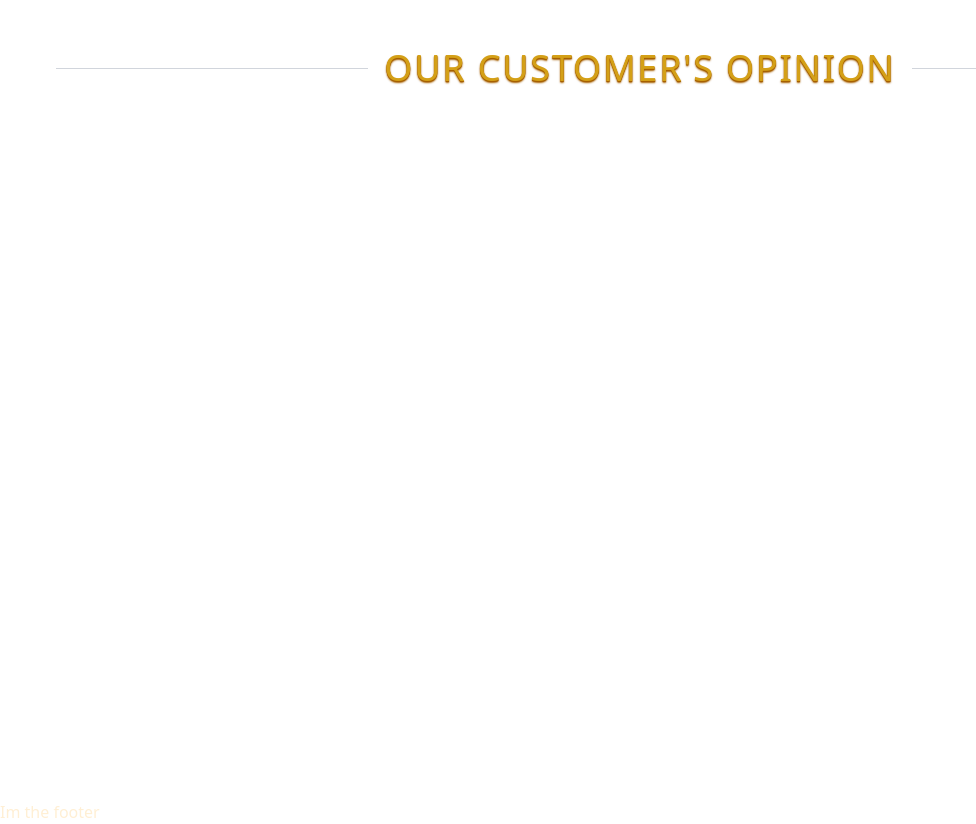
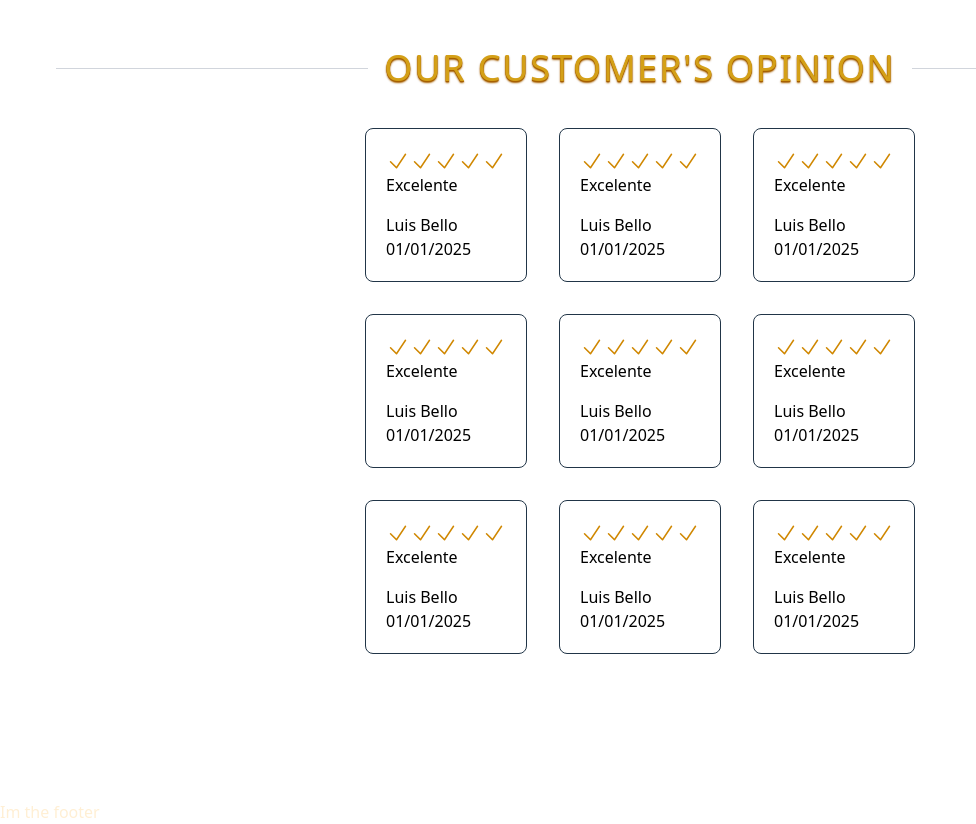
Before and after one commit to LuisBell0/rey-sampoll-barbershop, a Vue app: page / in a window 1280 px wide. Shown: the part 2420-3244 px from the top of the page, without its empty margins (0-976 px from the left). Built offline with nearby package versions, Linux system fonts and the light colour scheme.

Commit message:
Created review card component.

```diff
--- /dev/null
+++ b/src/components/ReviewCard.vue
@@ -0,0 +1,41 @@
+<template>
+  <div class="flex flex-col gap-4 items-start justify-start p-5 border rounded-lg bg-white">
+    <div class="flex flex-col text-black">
+      <div class="flex flex-row">
+        <CheckIcon v-for="(stars, index) in rate" :key="index" class="w-6 h-6 text-yellow-600" />
+      </div>
+      <h3>{{ description }}</h3>
+    </div>
+    <div class="text-black flex flex-col">
+      <span>{{ name }}</span>
+      <span class="">{{ date }}</span>
+    </div>
+  </div>
+</template>
+
+<script setup lang="ts">
+import {CheckIcon} from "@heroicons/vue/24/solid";
+
+defineProps({
+  name: {
+    type: String,
+    required: true,
+  },
+  description: {
+    type: String,
+    required: true,
+  },
+  date: {
+    type: String,
+    required: true,
+  },
+  rate: {
+    type: Number,
+    required: true,
+  },
+})
+</script>
+
+<style scoped>
+
+</style>
--- a/src/screens/ReviewsScreen.vue
+++ b/src/screens/ReviewsScreen.vue
@@ -1,12 +1,21 @@
 <template>
   <div class="min-h-screen p-4 flex flex-col items-center">
     <SectionDivider title="Our Customer's Opinion"/>
-    <div class="">
-  </div>
-
+    <div class="grid grid-cols-1 md:grid-cols-2 lg:grid-cols-3 grid-row-auto gap-8 p-2">
+      <ReviewCard description="Excelente" date="01/01/2025" name="Luis Bello" :rate=5 />
+      <ReviewCard description="Excelente" date="01/01/2025" name="Luis Bello" :rate=5 />
+      <ReviewCard description="Excelente" date="01/01/2025" name="Luis Bello" :rate=5 />
+      <ReviewCard description="Excelente" date="01/01/2025" name="Luis Bello" :rate=5 />
+      <ReviewCard description="Excelente" date="01/01/2025" name="Luis Bello" :rate=5 />
+      <ReviewCard description="Excelente" date="01/01/2025" name="Luis Bello" :rate=5 />
+      <ReviewCard description="Excelente" date="01/01/2025" name="Luis Bello" :rate=5 />
+      <ReviewCard description="Excelente" date="01/01/2025" name="Luis Bello" :rate=5 />
+      <ReviewCard description="Excelente" date="01/01/2025" name="Luis Bello" :rate=5 />
+    </div>
   </div>
 </template>
 
 <script setup lang="ts">
 import SectionDivider from '@/components/SectionDivider.vue'
+import ReviewCard from "@/components/ReviewCard.vue";
 </script>
--- a/src/screens/ServicesScreen.vue
+++ b/src/screens/ServicesScreen.vue
@@ -2,7 +2,7 @@
   <div class="min-h-screen p-4 flex flex-col items-center">
     <SectionDivider title="Our Services"/>
     <div class="flex justify-center items-center p-2">
-      <div class="grid grid-rows-auto grid-cols-1 gap-3
+      <div class="grid grid-rows-auto grid-cols-1
                   md:grid-cols-2 gap-3
                   xl:grid-cols-3 lg:gap-6">
         <ServiceCard title="VIP Classic" description="Haircut + Beard + Hot Towel + Hair Wash + Eyebrow Grooming." price="60" :image="image"/>
```
